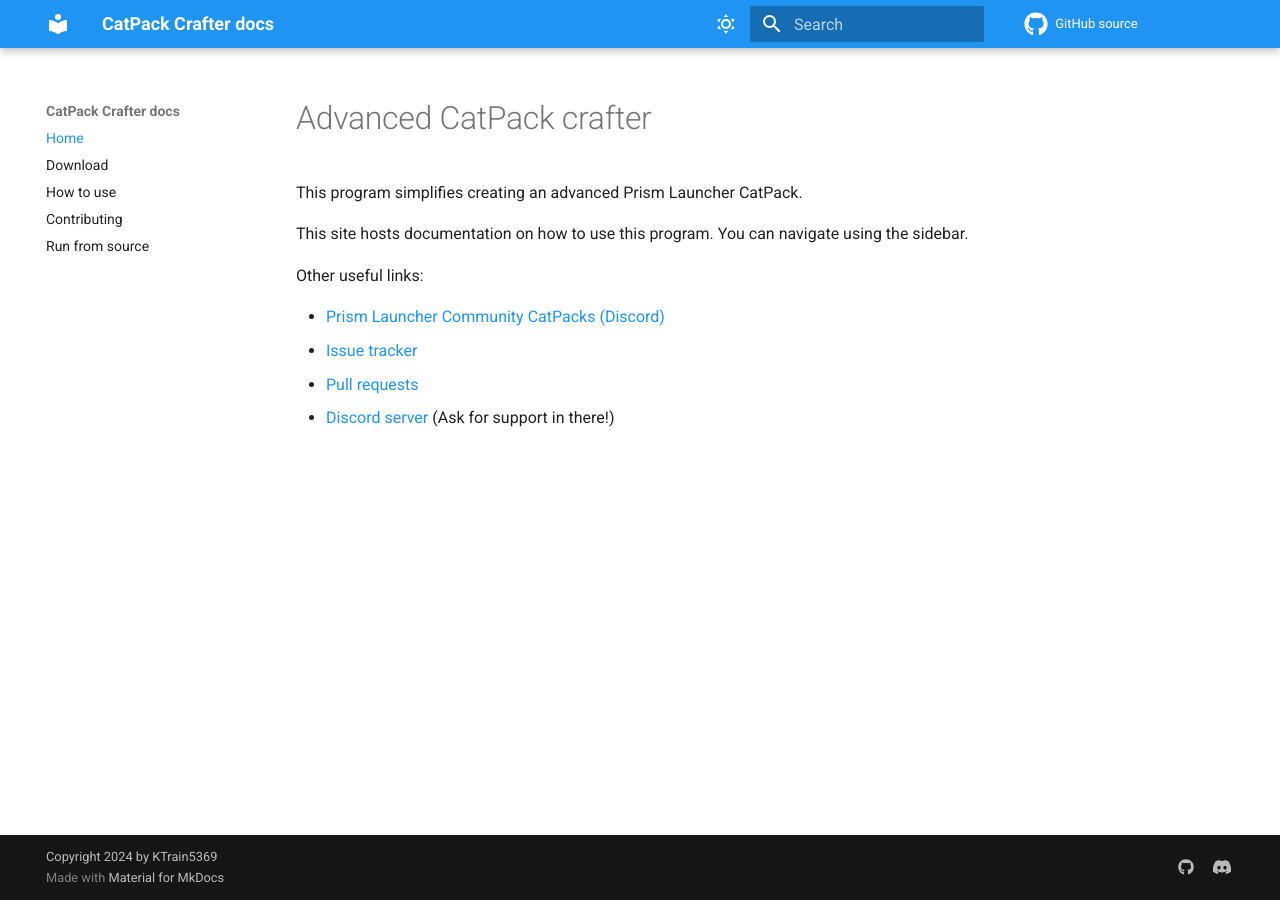
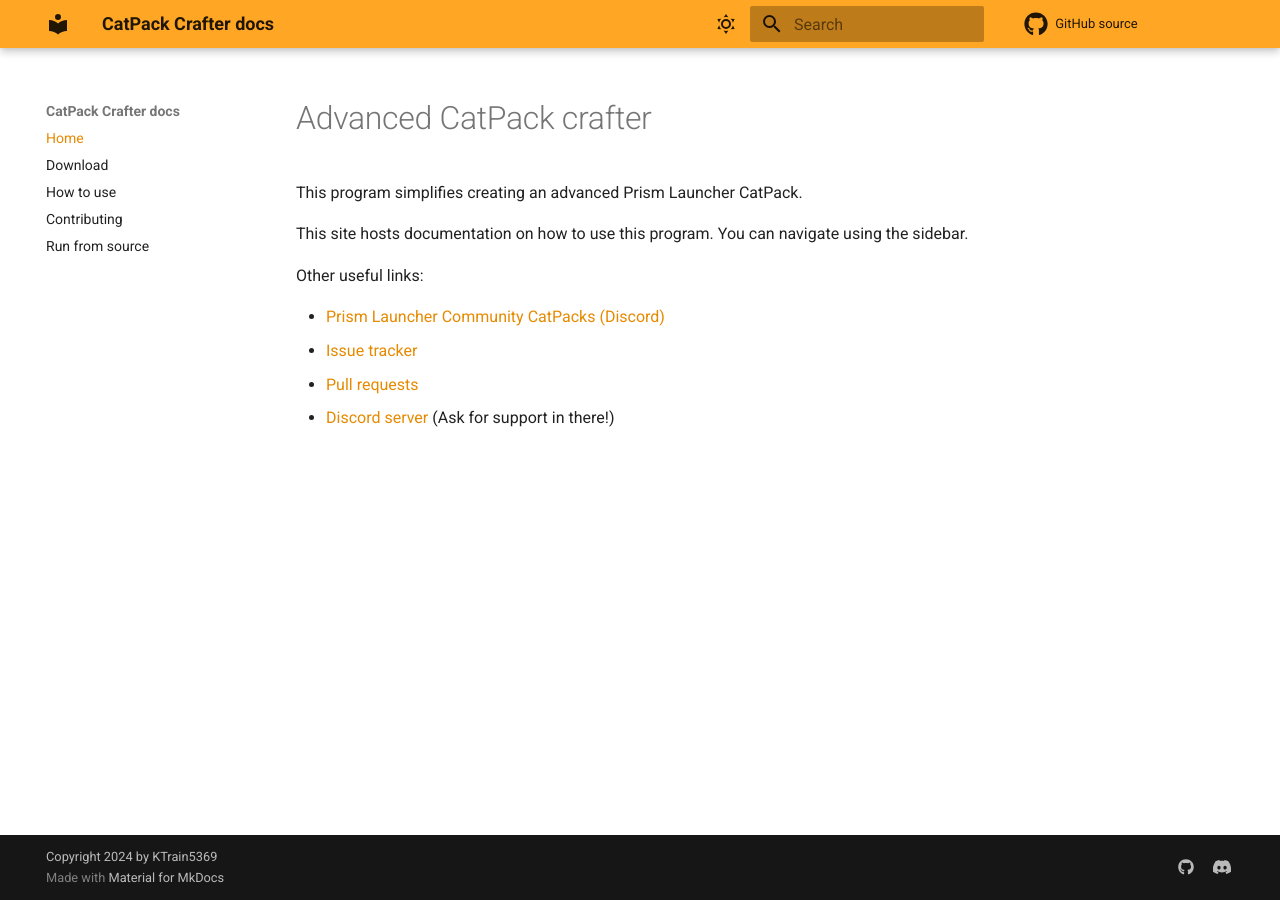
Before and after one commit to KTrain5169/CatPackCrafter, an MkDocs documentation site: the page built from docs/index.md, in a window 1280 px wide. Built offline with MkDocs 1.6.1 and Material for MkDocs 9.7.7, drawn with Linux system fonts in a browser that asks for light colours; comment, search, counter and statistics services are not loaded.

Commit message:
solidify colour scheme ig

```diff
--- a/mkdocs.yml
+++ b/mkdocs.yml
@@ -11,18 +11,18 @@
   name: material
   icon:
     repo: fontawesome/brands/github
-  palette:
+  palette: # Chosen by https://discord.com/channels/1031648380885147709/1031694870756204566/1297376138888216647
   - media: "(prefers-color-scheme: light)"
     scheme: default
-    primary: blue
-    accent: orange
+    primary: orange
+    accent: red
     toggle:
       icon: material/weather-sunny
       name: Switch to dark mode
   - media: "(prefers-color-scheme: dark)"
     scheme: slate
     primary: red
-    accent: green
+    accent: orange
     toggle:
       icon: material/weather-night
       name: Switch to light mode
```
